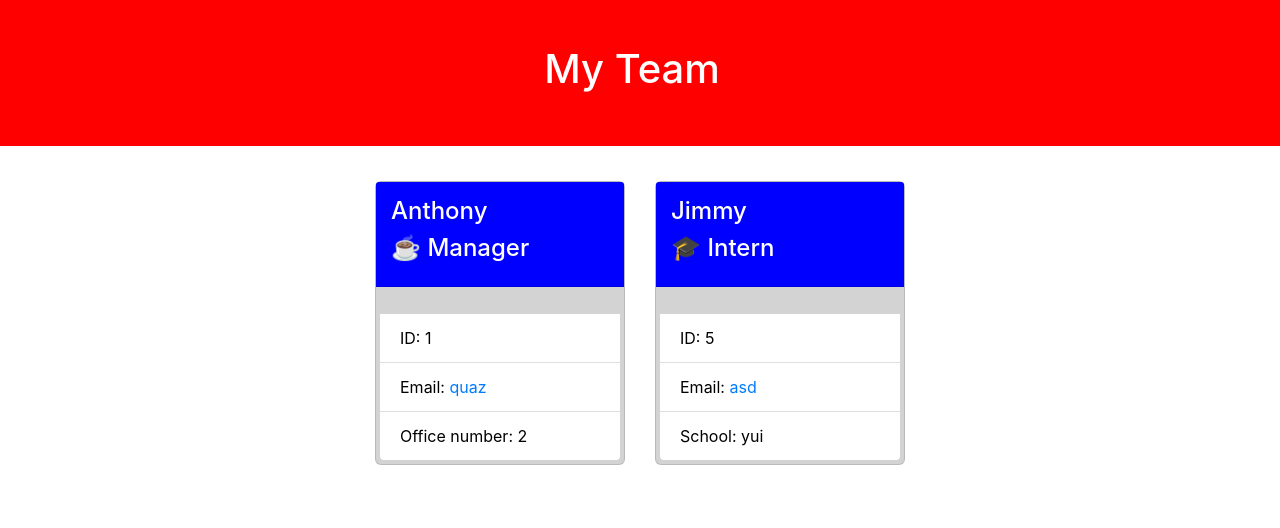
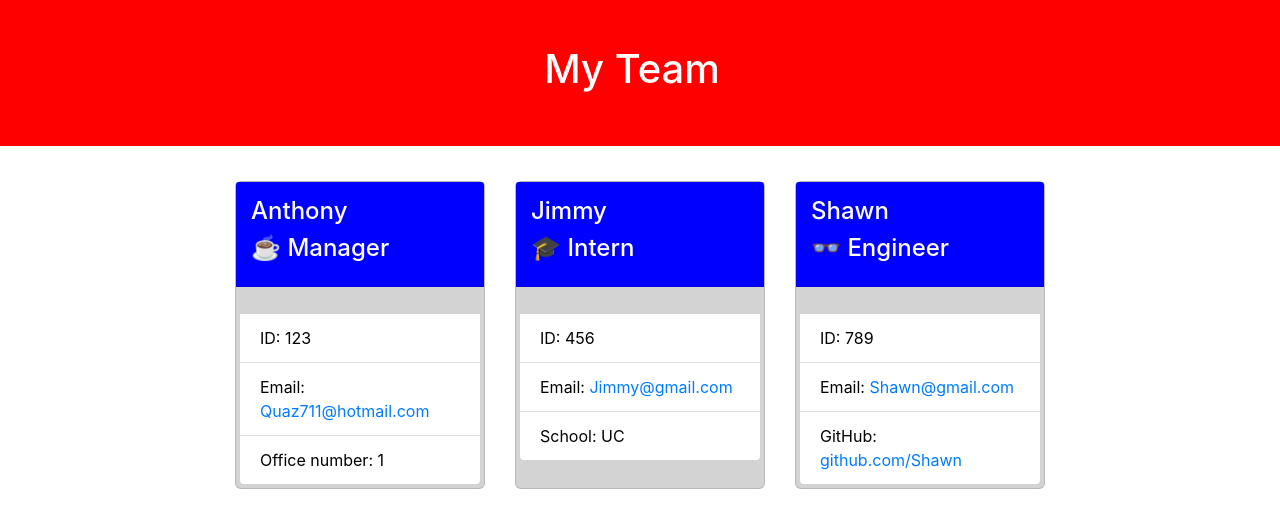
Before and after one commit to Quaz711/Team-Profile-Generator, a website: page assets/pages/index.html in a window 1280 px wide. Drawn offline with nearby package versions, Linux system fonts and the light colour scheme.

Commit message:
Created readme and cleaned up code

```diff
--- a/assets/pages/newfile.html
+++ b/assets/pages/index.html
@@ -73,9 +73,9 @@
                     </div>
 
                     <ul class="list-group list-group-flush text">
-                        <li class="list-group-item">ID: 1</li>
-                        <li class="list-group-item">Email: <a href=mailto:quaz>quaz</a></li>
-                        <li class="list-group-item"> Office number: 2</li>
+                        <li class="list-group-item">ID: 123</li>
+                        <li class="list-group-item">Email: <a href=mailto:Quaz711@hotmail.com>Quaz711@hotmail.com</a></li>
+                        <li class="list-group-item"> Office number: 1</li>
                     </ul>
                 </div>
                 <div class="card">
@@ -85,9 +85,21 @@
                     </div>
 
                     <ul class="list-group list-group-flush text">
-                        <li class="list-group-item">ID: 5</li>
-                        <li class="list-group-item">Email: <a href=mailto:asd>asd</a></li>
-                        <li class="list-group-item"> School: yui</li>
+                        <li class="list-group-item">ID: 456</li>
+                        <li class="list-group-item">Email: <a href=mailto:Jimmy@gmail.com>Jimmy@gmail.com</a></li>
+                        <li class="list-group-item"> School: UC</li>
+                    </ul>
+                </div>
+                <div class="card">
+                    <div class="col card-header">
+                        <h4>Shawn</h4>
+                        <h4>&#128083; Engineer</h4 >
+                    </div>
+
+                    <ul class="list-group list-group-flush text">
+                        <li class="list-group-item">ID: 789</li>
+                        <li class="list-group-item">Email: <a href=mailto:Shawn@gmail.com>Shawn@gmail.com</a></li>
+                        <li class="list-group-item"> GitHub: <a href="https://www.github.com/Shawn">github.com/Shawn</a></li>
                     </ul>
                 </div>
             </div>
```
Also changed, not shown: assets/scripts/index.js (+0 -21 lines), README.md.
